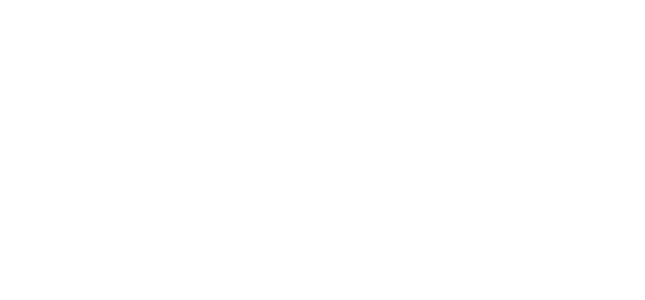
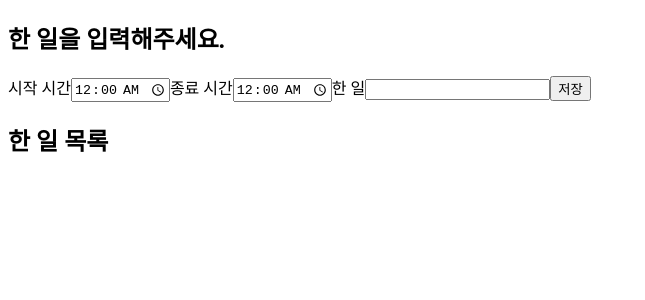
Before and after one commit to YeonsuBaek/how-much-is-your-life, a React (Create React App) app: page / in a window 1280 px wide. Shown: the top 300 px of the page, without its empty margins (0-645 px from the left). Built offline with nearby package versions, Linux system fonts and the light colour scheme.

Commit message:
feat: 한 일 목록을 받아 리스트에 추가하는 기능 구현

```diff
--- a/src/App.js
+++ b/src/App.js
@@ -1,5 +1,35 @@
-function App() {
-  return <div></div>;
-}
+import React, { useState } from 'react';
+import FinishedForm from './components/FinishedForm';
+import FinishedList from './components/FinishedList';
+
+const App = () => {
+  const [finishedItems, setFinishedItems] = useState([]);
+
+  const getMoney = (start, end) => {
+    const hourlyRate = 9620;
+
+    const startMinutes =
+      Number(start.slice(0, 2)) * 60 + Number(start.slice(3, 2));
+    const endMinutes = Number(end.slice(0, 2)) * 60 + Number(end.slice(3, 2));
+    const time = endMinutes - startMinutes;
+
+    return time * Number(hourlyRate / 60);
+  };
+
+  const putItem = (item) => {
+    setFinishedItems((prevItems) => {
+      const currentItem = item;
+      currentItem['money'] = getMoney(item.start, item.end);
+      return [currentItem, ...prevItems];
+    });
+  };
+
+  return (
+    <div>
+      <FinishedForm getItem={putItem} />
+      <FinishedList finishedItems={finishedItems} />
+    </div>
+  );
+};
 
 export default App;
--- a/src/components/FinishedForm.js
+++ b/src/components/FinishedForm.js
@@ -1,6 +1,6 @@
 import React, { useState, useEffect } from 'react';
 
-const TodoForm = () => {
+const FinishedForm = ({ getItem }) => {
   const [startTime, setStartTime] = useState('00:00');
   const [endTime, setEndTime] = useState('00:00');
   const [finished, setFinished] = useState('');
@@ -19,6 +19,11 @@ const TodoForm = () => {
 
   const handleFormSubmit = (e) => {
     e.preventDefault();
+    getItem({
+      start: startTime,
+      end: endTime,
+      finished: finished,
+    });
   };
 
   useEffect(() => {
@@ -63,4 +68,4 @@ const TodoForm = () => {
   );
 };
 
-export default TodoForm;
+export default FinishedForm;
--- a/src/components/FinishedList.js
+++ b/src/components/FinishedList.js
@@ -1,27 +1,12 @@
 import React from 'react';
 import FinishedItems from './FinishedItems';
 
-const dome = [
-  {
-    start: '06:00',
-    end: '08:00',
-    finished: '코테 풀기',
-    money: 19240,
-  },
-  {
-    start: '08:00',
-    end: '10:00',
-    finished: '애플 클론코딩',
-    money: 19240,
-  },
-];
-
-const FinishedList = () => {
+const FinishedList = ({ finishedItems }) => {
   return (
     <div>
       <h2>한 일 목록</h2>
       <ul>
-        <FinishedItems items={dome} />
+        <FinishedItems items={finishedItems} />
       </ul>
     </div>
   );
```
